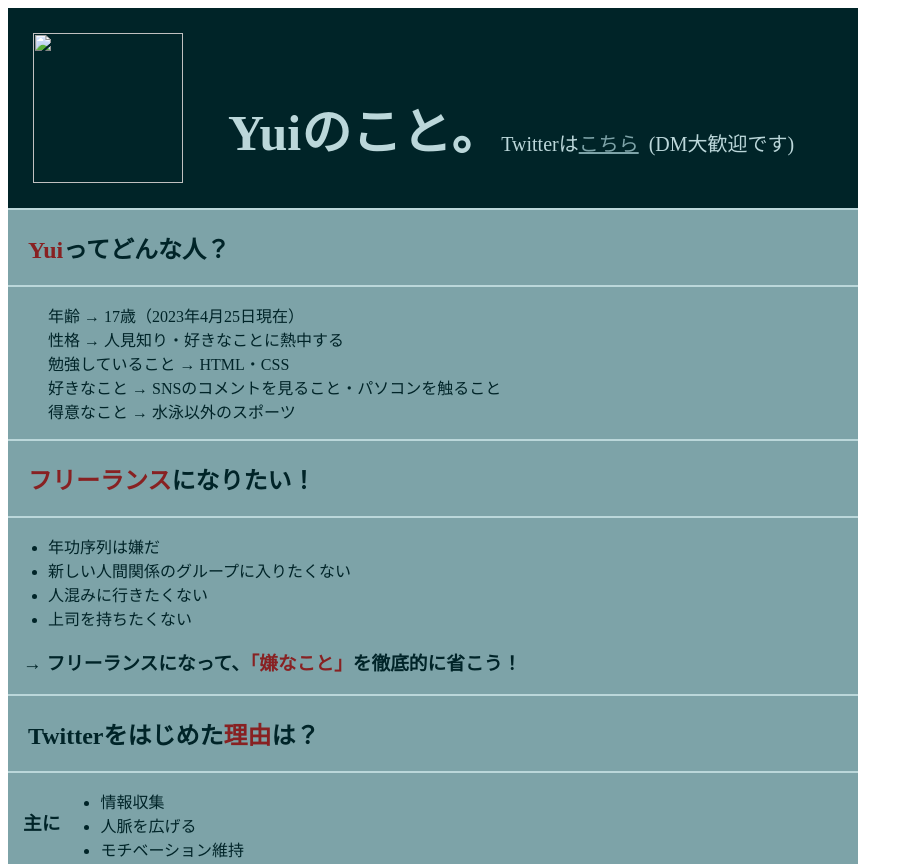
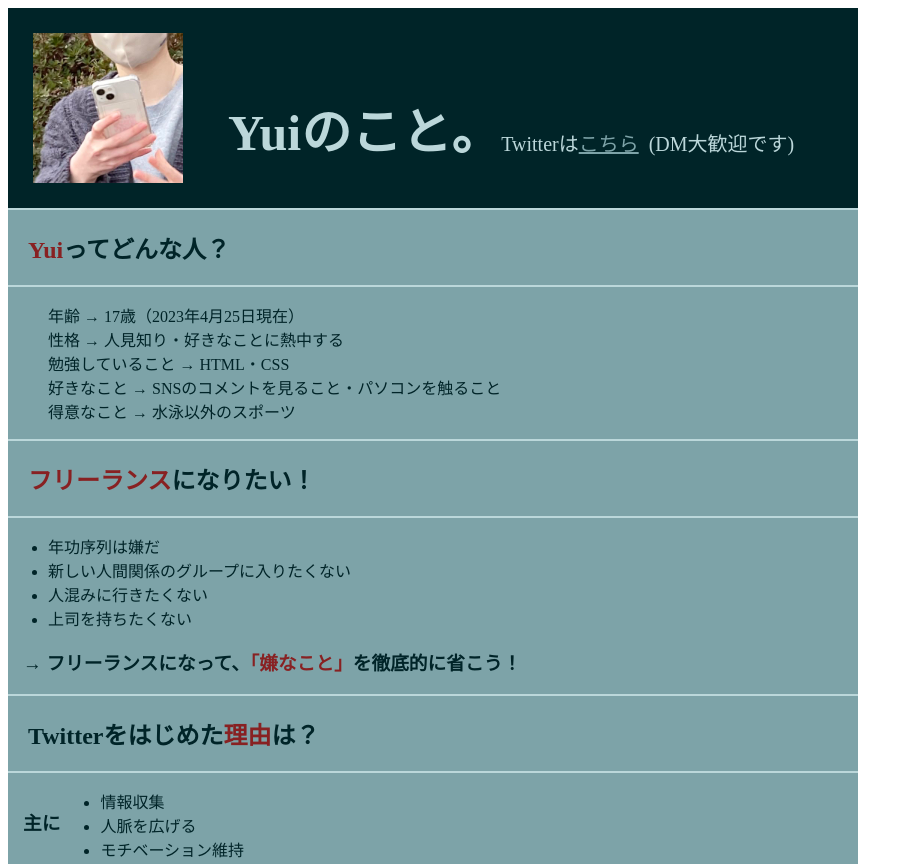
Before and after one commit to Yukkikon/yuifre, a plain HTML site: page index.html in a window 1280 px wide. Shown: the top 864 px of the page, without its empty margins (0-913 px from the left). Drawn offline with Linux system fonts and the light colour scheme.

Commit message:
Update index.html

```diff
--- a/index.html
+++ b/index.html
@@ -8,7 +8,7 @@
     </head>
     <body>
         <div class="header">
-            <img src="/images/html/advanced/IMG_6931.jpg">
+            <img src="/IMG_6931.jpg">
             <div class="name">
                 <h1>Yuiのこと。</h1>
             </div>
```
